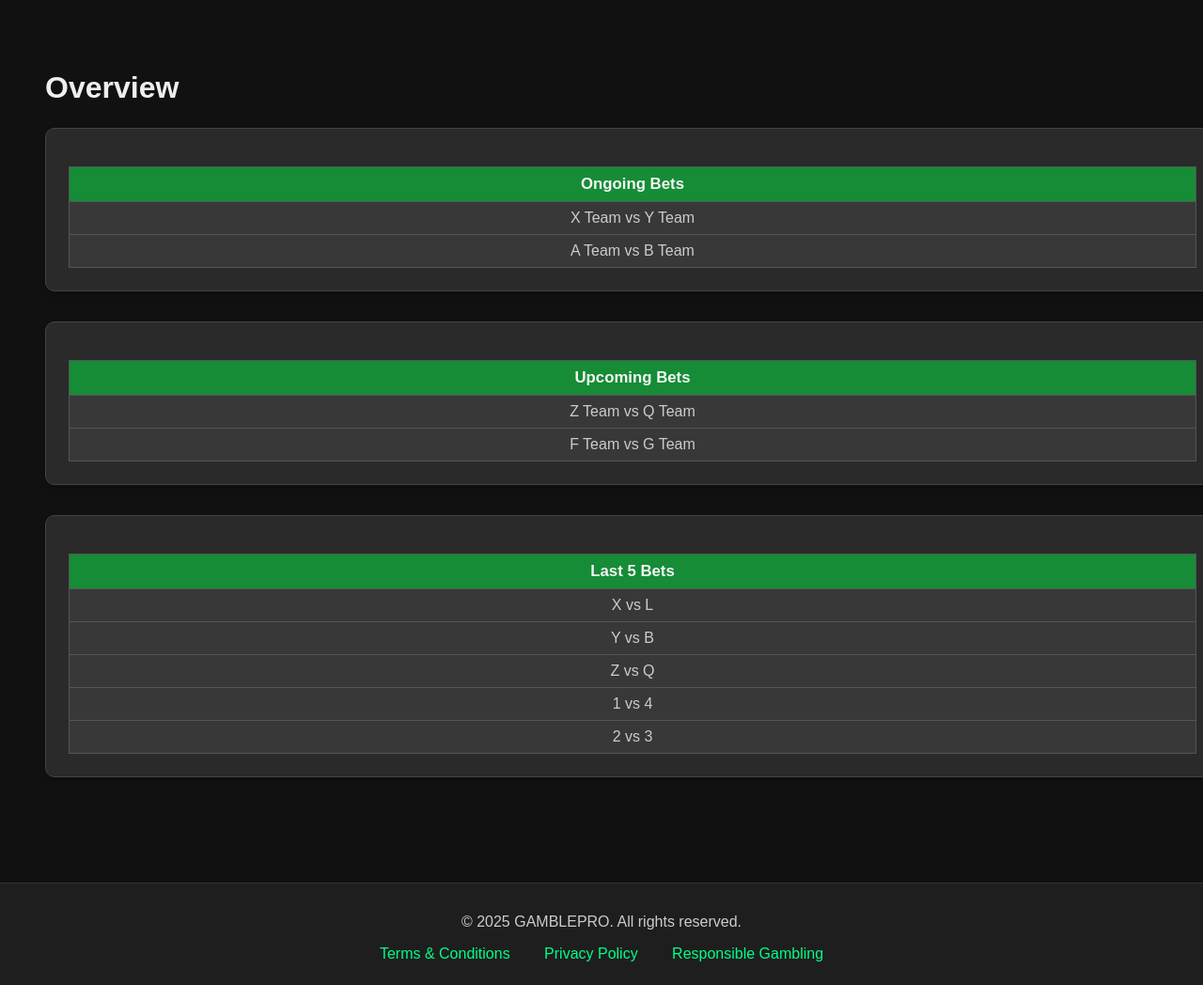
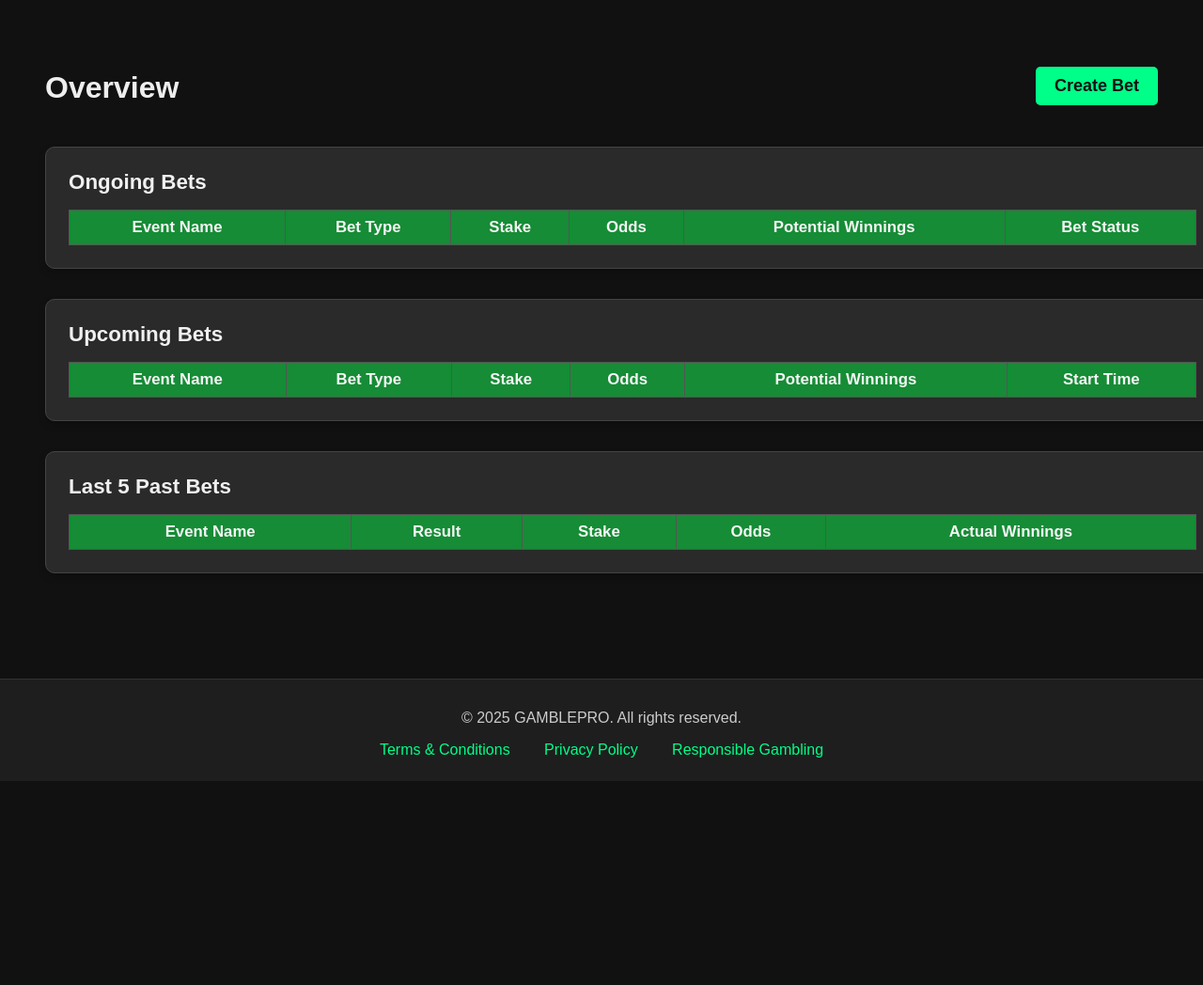
Before and after one commit to CrimsonW23/AgileWebDev3403-BookiesWebsite, a Flask app: page /dashboard in a window 1280 px wide. Shown: the part 126-1174 px from the top of the page at 94% size. After the commit the page ends 957 px from the top, so only its background shows below. Run offline with Flask 3, Linux system fonts and the light colour scheme; lists and menus that the app fills with data are empty.

Commit message:
Added fields to tables for detailed bet information and included a 'Create Bet' button for quick navigation to the bet creation form

```diff
--- a/templates/dashboard.html
+++ b/templates/dashboard.html
@@ -11,178 +11,115 @@
   </div>
 
   <section class="content">
+    <!-- Overview Tab -->
     <div id="overview" class="tab-content">
-      <h2>Overview</h2>
+      <div class="overview-header">
+        <h2>Overview</h2>
+        <button class="create-bet-btn" onclick="window.location.href='/create_bet'">Create Bet</button>
+      </div>
       <div class="widget">
+        <h3>Ongoing Bets</h3>
         <table class="widget-table">
           <thead>
             <tr>
-              <th>Ongoing Bets</th>
+              <th>Event Name</th>
+              <th>Bet Type</th>
+              <th>Stake</th>
+              <th>Odds</th>
+              <th>Potential Winnings</th>
+              <th>Bet Status</th>
             </tr>
           </thead>
           <tbody>
-            <tr>
-              <td>X Team vs Y Team</td>
-            </tr>
-            <tr>
-              <td>A Team vs B Team</td>
-            </tr>
+            <!-- Data will be dynamically populated -->
           </tbody>
         </table>
       </div>
-
       <div class="widget">
+        <h3>Upcoming Bets</h3>
         <table class="widget-table">
           <thead>
             <tr>
-              <th>Upcoming Bets</th>
+              <th>Event Name</th>
+              <th>Bet Type</th>
+              <th>Stake</th>
+              <th>Odds</th>
+              <th>Potential Winnings</th>
+              <th>Start Time</th>
             </tr>
           </thead>
           <tbody>
-            <tr>
-              <td>Z Team vs Q Team</td>
-            </tr>
-            <tr>
-              <td>F Team vs G Team</td>
-            </tr>
+            <!-- Data will be dynamically populated -->
           </tbody>
         </table>
       </div>
-
       <div class="widget">
+        <h3>Last 5 Past Bets</h3>
         <table class="widget-table">
           <thead>
             <tr>
-              <th>Last 5 Bets</th>
+              <th>Event Name</th>
+              <th>Result</th>
+              <th>Stake</th>
+              <th>Odds</th>
+              <th>Actual Winnings</th>
             </tr>
           </thead>
           <tbody>
-            <tr>
-              <td>X vs L</td>
-            </tr>
-            <tr>
-              <td>Y vs B</td>
-            </tr>
-            <tr>
-              <td>Z vs Q</td>
-            </tr>
-            <tr>
-              <td>1 vs 4</td>
-            </tr>
-            <tr>
-              <td>2 vs 3</td>
-            </tr>
+            <!-- Data will be dynamically populated -->
           </tbody>
         </table>
       </div>
     </div>
 
+    <!-- Upcoming Bets Tab -->
     <div id="ubets" class="tab-content" style="display:none;">
-      <h2>Upcoming Bookmarked Bets</h2>
-      <table>
+      <h2>Upcoming Bets</h2>
+      <table class="widget-table">
         <thead>
           <tr>
-            <th>Match</th>
-            <th>Amount Bet</th>
-            <th>Bet</th>
-            <th>Scheduled Time</th>
+            <th>Event Name</th>
+            <th>Bet Type</th>
+            <th>Stake</th>
+            <th>Odds</th>
+            <th>Potential Winnings</th>
+            <th>Start Time</th>
           </tr>
         </thead>
         <tbody>
-          <tr>
-            <td>Team Alpha vs Team Beta</td>
-            <td>$50</td>
-            <td>Team Alpha to Win</td>
-            <td>April 30, 2025 - 18:00</td>
-          </tr>
-          <tr>
-            <td>Red Dragons vs Blue Wolves</td>
-            <td>$25</td>
-            <td>Over 2.5 Goals</td>
-            <td>May 1, 2025 - 20:30</td>
-          </tr>
-          <tr>
-            <td>Sun Warriors vs Moon Knights</td>
-            <td>$40</td>
-            <td>Moon Knights -1.5 Handicap</td>
-            <td>May 3, 2025 - 15:00</td>
-          </tr>
-          <tr>
-            <td>Golden Eagles vs Silver Foxes</td>
-            <td>$30</td>
-            <td>Both Teams to Score</td>
-            <td>May 4, 2025 - 19:45</td>
-          </tr>
-          <tr>
-            <td>Thunder Cats vs Shadow Hawks</td>
-            <td>$60</td>
-            <td>Thunder Cats to Win</td>
-            <td>May 5, 2025 - 17:20</td>
-          </tr>
+          <!-- Data will be dynamically populated -->
         </tbody>
       </table>
     </div>
 
+    <!-- Past Bets Tab -->
     <div id="pbets" class="tab-content" style="display:none;">
       <h2>Past Bets</h2>
-      <table>
+      <table class="widget-table">
         <thead>
           <tr>
-            <th>Match</th>
-            <th>Amount Bet</th>
-            <th>Bet</th>
+            <th>Event Name</th>
+            <th>Bet Type</th>
+            <th>Stake</th>
+            <th>Odds</th>
+            <th>Actual Winnings</th>
             <th>Result</th>
-            <th>Amount Won/Lost</th>
+            <th>Date Settled</th>
           </tr>
         </thead>
         <tbody>
-          <tr>
-            <td>Storm Giants vs Fire Spirits</td>
-            <td>$40</td>
-            <td>Storm Giants to Win</td>
-            <td>Win</td>
-            <td>+$80</td>
-          </tr>
-          <tr>
-            <td>Ocean Kings vs Desert Blades</td>
-            <td>$25</td>
-            <td>Over 1.5 Goals</td>
-            <td>Loss</td>
-            <td>-$25</td>
-          </tr>
-          <tr>
-            <td>Night Ravens vs Dawn Patrol</td>
-            <td>$30</td>
-            <td>Dawn Patrol to Win</td>
-            <td>Win</td>
-            <td>+$55</td>
-          </tr>
-          <tr>
-            <td>Crimson Vipers vs Emerald Cobras</td>
-            <td>$50</td>
-            <td>Draw</td>
-            <td>Loss</td>
-            <td>-$50</td>
-          </tr>
-          <tr>
-            <td>Frost Titans vs Inferno Mages</td>
-            <td>$45</td>
-            <td>Frost Titans +1.5 Handicap</td>
-            <td>Win</td>
-            <td>+$70</td>
-          </tr>
+          <!-- Data will be dynamically populated -->
         </tbody>
       </table>
     </div>
 
+    <!-- Past Statistics Tab -->
     <div id="stats" class="tab-content" style="display:none;">
       <h2>Past Statistics</h2>
-
       <div class="chart-widget">
         <h3 class="widget-heading">Previous Months Wins</h3>
         <canvas id="lineChart" width="400" height="200"></canvas>
       </div>
-
       <div class="chart-widget">
         <h3 class="widget-heading">Last Month Win/Loss</h3>
         <canvas id="pieChart" width="300" height="300"></canvas>
```
